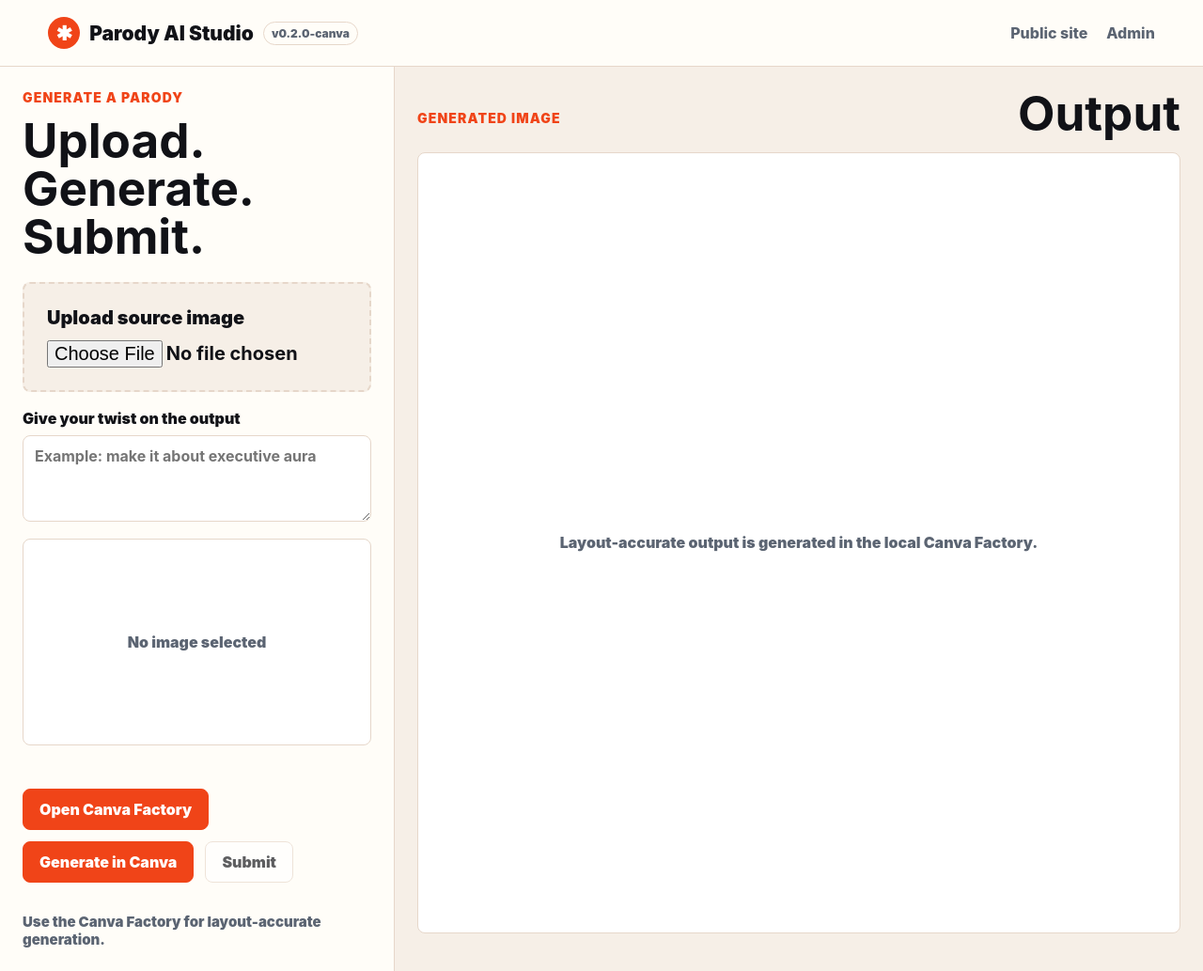
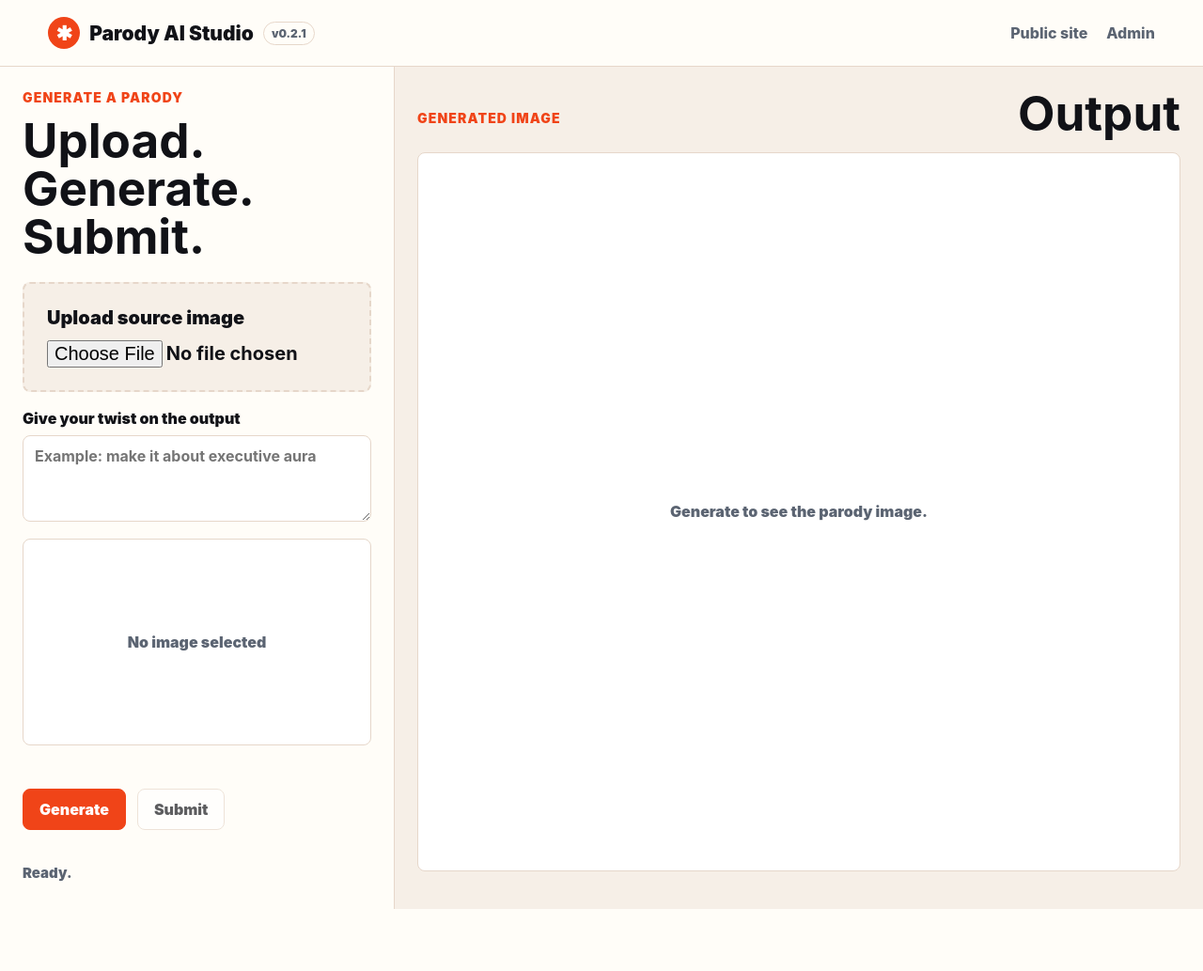
Before and after one commit to AesopScott/parody, a website: page public/studio.html in a window 1280 px wide. Shown: the whole page at 94% size. After the commit the page ends 967 px from the top, so only its background shows below. Drawn offline with Linux system fonts and the light colour scheme.

Commit message:
Restore studio generate action

```diff
--- a/public/studio.html
+++ b/public/studio.html
@@ -11,7 +11,7 @@
     <a class="brand" href="/">
       <span class="brand-mark">✱</span>
       <span>Parody AI Studio</span>
-      <span class="build-version">v0.2.0-canva</span>
+      <span class="build-version">v0.2.1</span>
     </a>
     <nav class="nav">
       <a href="/">Public site</a>
@@ -40,11 +40,10 @@
         </div>
 
         <div class="actions">
-          <a class="button primary" href="http://127.0.0.1:3001">Open Canva Factory</a>
-          <button class="button primary" type="button" id="generate-button">Generate in Canva</button>
+          <button class="button primary" type="button" id="generate-button">Generate</button>
           <button class="button" type="submit" id="submit-button" disabled>Submit</button>
         </div>
-        <p class="studio-status" id="studio-status" role="status" aria-live="polite">Use the Canva Factory for layout-accurate generation.</p>
+        <p class="studio-status" id="studio-status" role="status" aria-live="polite">Ready.</p>
       </form>
     </section>
 
@@ -54,7 +53,7 @@
         <h2 id="output-title">Output</h2>
       </div>
       <div class="generated-preview" id="generated-preview">
-        <span>Layout-accurate output is generated in the local Canva Factory.</span>
+        <span>Generate to see the parody image.</span>
       </div>
       <div class="caption-card studio-result" id="studio-result" hidden>
         <div class="caption-head">
@@ -67,6 +66,6 @@
   </main>
 
   <div class="toast" role="status" aria-live="polite">Done</div>
-  <script src="/studio.js?v=0.2.0-canva"></script>
+  <script src="/studio.js?v=0.2.1"></script>
 </body>
 </html>
--- a/public/studio.js
+++ b/public/studio.js
@@ -11,7 +11,6 @@ const generatedTitle = document.querySelector("#generated-title");
 const generatedCaption = document.querySelector("#generated-caption");
 const toast = document.querySelector(".toast");
 const GENERATE_TIMEOUT_MS = 60000;
-const CANVA_FACTORY_URL = "http://127.0.0.1:3001";
 
 let generated = null;
 let generatedImageBlob = null;
@@ -99,8 +98,6 @@ directionInput.addEventListener("input", () => {
 });
 
 generateButton.addEventListener("click", () => {
-  window.location.href = CANVA_FACTORY_URL;
-  return;
   generateButton.disabled = true;
   generateButton.textContent = "Generating...";
   generateButton.setAttribute("aria-busy", "true");
--- a/src/worker.js
+++ b/src/worker.js
@@ -2,7 +2,7 @@ const APPROVED_INDEX = "approved:index";
 const PENDING_INDEX = "pending:index";
 const MAX_IMAGE_BYTES = 1024 * 1024 * 8;
 const OPENAI_TIMEOUT_MS = 35000;
-const APP_VERSION = "0.1.5";
+const APP_VERSION = "0.2.1";
 
 function json(value, init = {}) {
   return new Response(JSON.stringify(value, null, 2), {
```
